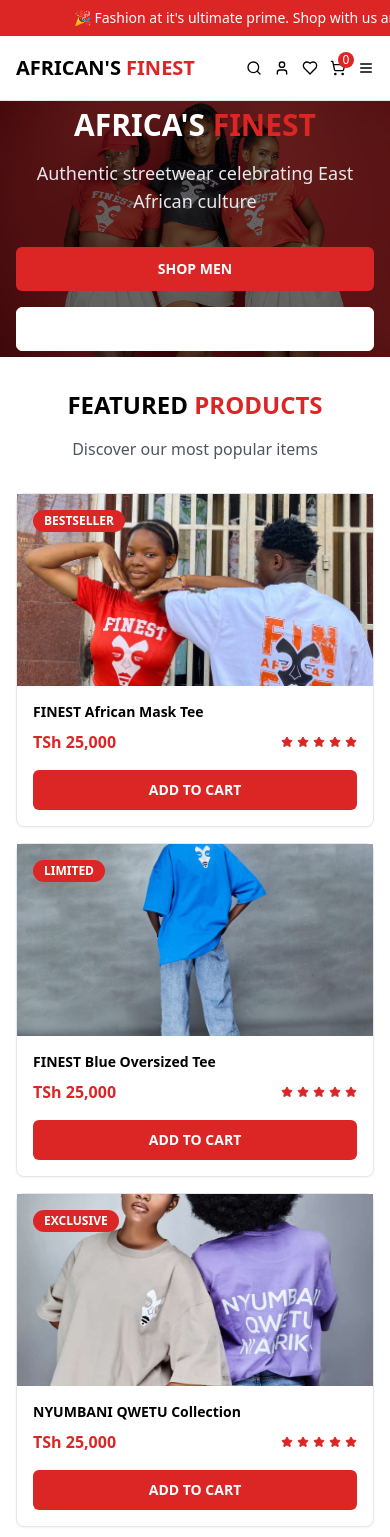
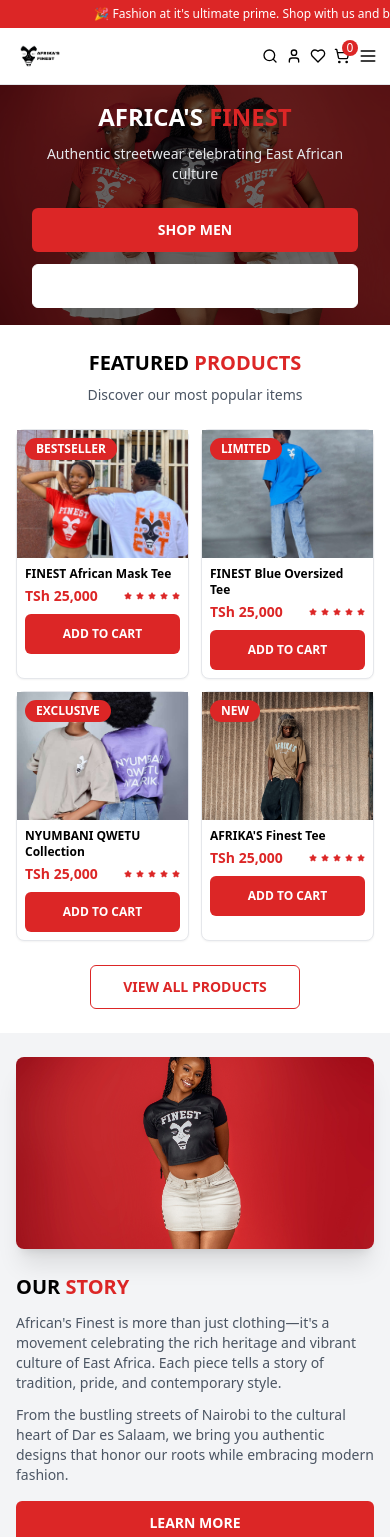
Before and after one commit to drbrilliant2706/afro-swag-ecom-shop, a React (Vite) app: page / in a window 390 px wide. Shown: the top 1537 px of the page. Built offline with nearby package versions, Linux system fonts and the light colour scheme.

Commit message:
Refactor: Use new logo and improve mobile design
- Updated the site's logo.
- Improved mobile responsiveness across the site.

```diff
--- a/index.html
+++ b/index.html
@@ -1,20 +1,23 @@
+
 <!DOCTYPE html>
 <html lang="en">
   <head>
     <meta charset="UTF-8" />
     <meta name="viewport" content="width=device-width, initial-scale=1.0" />
-    <title>afro-swag-ecom-shop</title>
-    <meta name="description" content="Lovable Generated Project" />
-    <meta name="author" content="Lovable" />
+    <title>Afrika's Finest - Authentic East African Streetwear</title>
+    <meta name="description" content="Fashion at it's ultimate prime. Shop with us and become part of our vast family worldwide. Afrika's finest telling our African Story." />
+    <meta name="author" content="Afrika's Finest" />
 
-    <meta property="og:title" content="afro-swag-ecom-shop" />
-    <meta property="og:description" content="Lovable Generated Project" />
+    <meta property="og:title" content="Afrika's Finest - Authentic East African Streetwear" />
+    <meta property="og:description" content="Fashion at it's ultimate prime. Shop with us and become part of our vast family worldwide. Afrika's finest telling our African Story." />
     <meta property="og:type" content="website" />
-    <meta property="og:image" content="https://lovable.dev/opengraph-image-p98pqg.png" />
+    <meta property="og:image" content="/lovable-uploads/05b02c6d-e604-4df1-b5f6-7267787edde7.png" />
 
     <meta name="twitter:card" content="summary_large_image" />
-    <meta name="twitter:site" content="@lovable_dev" />
-    <meta name="twitter:image" content="https://lovable.dev/opengraph-image-p98pqg.png" />
+    <meta name="twitter:site" content="@afrikas_finest" />
+    <meta name="twitter:image" content="/lovable-uploads/05b02c6d-e604-4df1-b5f6-7267787edde7.png" />
+
+    <link rel="icon" href="/lovable-uploads/05b02c6d-e604-4df1-b5f6-7267787edde7.png" type="image/png">
   </head>
 
   <body>
--- a/src/pages/Index.tsx
+++ b/src/pages/Index.tsx
@@ -1,3 +1,4 @@
+
 import { useState } from "react";
 import { Button } from "@/components/ui/button";
 import { Heart, ShoppingCart, Search, User, Star, Menu } from "lucide-react";
@@ -118,45 +119,50 @@ const Index = () => {
       </style>
 
       {/* Marquee Header */}
-      <div className="bg-red-600 text-white py-2 overflow-hidden">
-        <div className="marquee whitespace-nowrap text-sm md:text-base">
+      <div className="bg-red-600 text-white py-1.5 sm:py-2 overflow-hidden">
+        <div className="marquee whitespace-nowrap text-xs sm:text-sm md:text-base px-2">
           🎉 Fashion at it's ultimate prime. Shop with us and become part of our vast family worldwide. Afrika's finest telling our African Story. 🎉
         </div>
       </div>
 
       {/* Navigation */}
       <nav className="bg-white border-b border-gray-200 sticky top-0 z-50">
-        <div className="max-w-7xl mx-auto px-4 sm:px-6 lg:px-8">
-          <div className="flex justify-between items-center h-16">
-            <div className="flex-shrink-0">
-              <h1 className="text-xl md:text-2xl font-bold text-black">
+        <div className="max-w-7xl mx-auto px-3 sm:px-4 lg:px-8">
+          <div className="flex justify-between items-center h-14 sm:h-16">
+            <div className="flex-shrink-0 flex items-center">
+              <img
+                src="/lovable-uploads/05b02c6d-e604-4df1-b5f6-7267787edde7.png"
+                alt="Afrika's Finest Logo"
+                className="h-8 w-auto sm:h-10 md:h-12 mr-2"
+              />
+              <h1 className="text-sm sm:text-lg md:text-xl font-bold text-black hidden xs:block">
                 AFRICAN'S <span className="text-red-600">FINEST</span>
               </h1>
             </div>
 
-            <div className="hidden md:block">
-              <div className="ml-10 flex items-baseline space-x-4 lg:space-x-8">
-                <a href="/" className="text-red-600 border-b-2 border-red-600 pb-1 text-sm lg:text-base">HOME</a>
-                <a href="/men" className="text-black hover:text-red-600 transition-colors text-sm lg:text-base">MEN</a>
-                <a href="/women" className="text-black hover:text-red-600 transition-colors text-sm lg:text-base">WOMEN</a>
-                <a href="/lookbook" className="text-black hover:text-red-600 transition-colors text-sm lg:text-base">LOOKBOOK</a>
-                <a href="/about" className="text-black hover:text-red-600 transition-colors text-sm lg:text-base">ABOUT</a>
-                <a href="/culture" className="text-black hover:text-red-600 transition-colors text-sm lg:text-base">CULTURE</a>
+            <div className="hidden lg:block">
+              <div className="ml-10 flex items-baseline space-x-6 xl:space-x-8">
+                <a href="/" className="text-red-600 border-b-2 border-red-600 pb-1 text-sm xl:text-base font-medium">HOME</a>
+                <a href="/men" className="text-black hover:text-red-600 transition-colors text-sm xl:text-base">MEN</a>
+                <a href="/women" className="text-black hover:text-red-600 transition-colors text-sm xl:text-base">WOMEN</a>
+                <a href="/lookbook" className="text-black hover:text-red-600 transition-colors text-sm xl:text-base">LOOKBOOK</a>
+                <a href="/about" className="text-black hover:text-red-600 transition-colors text-sm xl:text-base">ABOUT</a>
+                <a href="/culture" className="text-black hover:text-red-600 transition-colors text-sm xl:text-base">CULTURE</a>
               </div>
             </div>
 
-            <div className="flex items-center space-x-3 md:space-x-4">
-              <Search className="h-4 w-4 md:h-5 md:w-5 text-black hover:text-red-600 cursor-pointer transition-colors" />
+            <div className="flex items-center space-x-2 sm:space-x-3">
+              <Search className="h-4 w-4 sm:h-5 sm:w-5 text-black hover:text-red-600 cursor-pointer transition-colors" />
               <User
-                className="h-4 w-4 md:h-5 md:w-5 text-black hover:text-red-600 cursor-pointer transition-colors"
+                className="h-4 w-4 sm:h-5 sm:w-5 text-black hover:text-red-600 cursor-pointer transition-colors"
                 onClick={() => setIsProfileOpen(true)}
               />
               <a href="/favorites">
-                <Heart className="h-4 w-4 md:h-5 md:w-5 text-black hover:text-red-600 cursor-pointer transition-colors" />
+                <Heart className="h-4 w-4 sm:h-5 sm:w-5 text-black hover:text-red-600 cursor-pointer transition-colors" />
               </a>
               <div className="relative">
                 <ShoppingCart
-                  className="h-4 w-4 md:h-5 md:w-5 text-black hover:text-red-600 cursor-pointer transition-colors"
+                  className="h-4 w-4 sm:h-5 sm:w-5 text-black hover:text-red-600 cursor-pointer transition-colors"
                   onClick={() => setIsCartOpen(true)}
                 />
                 <span className="absolute -top-2 -right-2 bg-red-600 text-white text-xs rounded-full w-4 h-4 flex items-center justify-center">
@@ -164,7 +170,7 @@ const Index = () => {
                 </span>
               </div>
               <Menu
-                className="h-4 w-4 md:h-5 md:w-5 text-black hover:text-red-600 cursor-pointer transition-colors md:hidden"
+                className="h-5 w-5 text-black hover:text-red-600 cursor-pointer transition-colors lg:hidden"
                 onClick={() => setIsMenuOpen(!isMenuOpen)}
               />
             </div>
@@ -172,9 +178,9 @@ const Index = () => {
 
           {/* Mobile Menu */}
           {isMenuOpen && (
-            <div className="md:hidden border-t border-gray-200 py-4">
-              <div className="flex flex-col space-y-2">
-                <a href="/" className="text-red-600 py-2">HOME</a>
+            <div className="lg:hidden border-t border-gray-200 py-3 bg-white">
+              <div className="flex flex-col space-y-3 px-2">
+                <a href="/" className="text-red-600 py-2 font-medium">HOME</a>
                 <a href="/men" className="text-black hover:text-red-600 transition-colors py-2">MEN</a>
                 <a href="/women" className="text-black hover:text-red-600 transition-colors py-2">WOMEN</a>
                 <a href="/lookbook" className="text-black hover:text-red-600 transition-colors py-2">LOOKBOOK</a>
@@ -187,7 +193,7 @@ const Index = () => {
       </nav>
 
       {/* Hero Section */}
-      <section className="relative h-64 md:h-96 lg:h-screen flex items-center justify-center overflow-hidden">
+      <section className="relative h-60 sm:h-80 md:h-96 lg:h-screen flex items-center justify-center overflow-hidden">
         <div
           className="absolute inset-0 bg-cover bg-center bg-no-repeat"
           style={{
@@ -198,17 +204,17 @@ const Index = () => {
         </div>
 
         <div className="relative z-10 text-center max-w-4xl mx-auto px-4">
-          <h2 className="text-3xl md:text-5xl lg:text-7xl font-bold mb-4 text-white">
+          <h2 className="text-2xl sm:text-4xl md:text-5xl lg:text-7xl font-bold mb-3 sm:mb-4 text-white leading-tight">
             AFRICA'S <span className="text-red-600">FINEST</span>
           </h2>
-          <p className="text-lg md:text-xl lg:text-2xl text-gray-200 mb-8">
+          <p className="text-sm sm:text-lg md:text-xl lg:text-2xl text-gray-200 mb-6 sm:mb-8 px-4">
             Authentic streetwear celebrating East African culture
           </p>
-          <div className="flex flex-col sm:flex-row gap-4 justify-center">
-            <Button asChild size="lg" className="bg-red-600 hover:bg-red-700 text-white font-bold px-6 md:px-8">
+          <div className="flex flex-col sm:flex-row gap-3 sm:gap-4 justify-center px-4">
+            <Button asChild size="lg" className="bg-red-600 hover:bg-red-700 text-white font-bold px-6 md:px-8 w-full sm:w-auto">
               <a href="/men">SHOP MEN</a>
             </Button>
-            <Button asChild size="lg" variant="outline" className="border-white text-white hover:bg-white hover:text-black font-bold px-6 md:px-8">
+            <Button asChild size="lg" variant="outline" className="border-white text-white hover:bg-white hover:text-black font-bold px-6 md:px-8 w-full sm:w-auto">
               <a href="/women">SHOP WOMEN</a>
             </Button>
           </div>
@@ -216,16 +222,16 @@ const Index = () => {
       </section>
 
       {/* Featured Products */}
-      <section className="py-8 md:py-16 bg-white">
+      <section className="py-6 sm:py-8 md:py-16 bg-white">
         <div className="max-w-7xl mx-auto px-4">
-          <div className="text-center mb-8 md:mb-12">
-            <h2 className="text-2xl md:text-4xl font-bold text-black mb-4">
+          <div className="text-center mb-6 sm:mb-8 md:mb-12">
+            <h2 className="text-xl sm:text-2xl md:text-4xl font-bold text-black mb-2 sm:mb-4">
               FEATURED <span className="text-red-600">PRODUCTS</span>
             </h2>
-            <p className="text-gray-600 text-base md:text-lg">Discover our most popular items</p>
+            <p className="text-gray-600 text-sm sm:text-base md:text-lg">Discover our most popular items</p>
           </div>
 
-          <div className="grid grid-cols-1 sm:grid-cols-2 lg:grid-cols-4 gap-4 md:gap-8">
+          <div className="grid grid-cols-2 lg:grid-cols-4 gap-3 sm:gap-4 md:gap-8">
             {featuredProducts.map((product) => (
               <Card key={product.id} className="bg-white border-gray-200 hover:border-red-600 transition-all duration-300 group">
                 <CardContent className="p-0">
@@ -234,15 +240,15 @@ const Index = () => {
                       <img
                         src={product.image}
                         alt={product.name}
-                        className="w-full h-48 md:h-64 object-cover group-hover:scale-105 transition-transform duration-300 cursor-pointer"
+                        className="w-full h-32 sm:h-48 md:h-64 object-cover group-hover:scale-105 transition-transform duration-300 cursor-pointer"
                       />
                     </a>
-                    <Badge className="absolute top-4 left-4 bg-red-600 hover:bg-red-600 text-white text-xs">
+                    <Badge className="absolute top-2 left-2 bg-red-600 hover:bg-red-600 text-white text-xs">
                       {product.badge}
                     </Badge>
-                    <div className="absolute top-4 right-4 opacity-0 group-hover:opacity-100 transition-opacity">
+                    <div className="absolute top-2 right-2 opacity-0 group-hover:opacity-100 transition-opacity">
                       <Heart
-                        className={`h-5 w-5 md:h-6 md:w-6 cursor-pointer ${
+                        className={`h-4 w-4 sm:h-5 sm:w-5 md:h-6 md:w-6 cursor-pointer ${
                           isFavorite(product.id) ? 'text-red-500 fill-red-500' : 'text-black hover:text-red-500'
                         }`}
                         onClick={() => handleToggleFavorite(product)}
@@ -250,22 +256,22 @@ const Index = () => {
                     </div>
                   </div>
 
-                  <div className="p-4">
+                  <div className="p-2 sm:p-3 md:p-4">
                     <a href={`/product/${product.id}`}>
-                      <h4 className="text-black font-bold text-sm md:text-base mb-2 hover:text-red-600 transition-colors cursor-pointer">{product.name}</h4>
+                      <h4 className="text-black font-bold text-xs sm:text-sm md:text-base mb-1 sm:mb-2 hover:text-red-600 transition-colors cursor-pointer line-clamp-2">{product.name}</h4>
                     </a>
-                    <div className="flex items-center justify-between mb-4">
-                      <p className="text-red-600 font-bold text-base md:text-lg">{product.price}</p>
+                    <div className="flex items-center justify-between mb-2 sm:mb-3 md:mb-4">
+                      <p className="text-red-600 font-bold text-sm sm:text-base md:text-lg">{product.price}</p>
                       <div className="flex items-center space-x-1">
                         {[...Array(5)].map((_, i) => (
-                          <Star key={i} className="h-3 w-3 md:h-4 md:w-4 fill-red-600 text-red-600" />
+                          <Star key={i} className="h-2 w-2 sm:h-3 sm:w-3 md:h-4 md:w-4 fill-red-600 text-red-600" />
                         ))}
                       </div>
                     </div>
 
                     <Button
                       onClick={() => handleAddToCart(product)}
-                      className="w-full bg-red-600 hover:bg-red-700 text-white font-bold text-sm"
+                      className="w-full bg-red-600 hover:bg-red-700 text-white font-bold text-xs sm:text-sm py-1.5 sm:py-2"
                     >
                       ADD TO CART
                     </Button>
@@ -275,7 +281,7 @@ const Index = () => {
             ))}
           </div>
 
-          <div className="text-center mt-8 md:mt-12">
+          <div className="text-center mt-6 sm:mt-8 md:mt-12">
             <Button asChild size="lg" variant="outline" className="border-red-600 text-red-600 hover:bg-red-600 hover:text-white font-bold">
               <a href="/men">VIEW ALL PRODUCTS</a>
             </Button>
@@ -284,28 +290,28 @@ const Index = () => {
       </section>
 
       {/* About Section */}
-      <section className="py-8 md:py-16 bg-gray-100">
+      <section className="py-6 sm:py-8 md:py-16 bg-gray-100">
         <div className="max-w-7xl mx-auto px-4">
-          <div className="grid grid-cols-1 lg:grid-cols-2 gap-8 md:gap-12 items-center">
-            <div>
-              <h2 className="text-2xl md:text-4xl font-bold text-black mb-4 md:mb-6">
+          <div className="grid grid-cols-1 lg:grid-cols-2 gap-6 sm:gap-8 md:gap-12 items-center">
+            <div className="order-2 lg:order-1">
+              <h2 className="text-xl sm:text-2xl md:text-4xl font-bold text-black mb-3 sm:mb-4 md:mb-6">
                 OUR <span className="text-red-600">STORY</span>
               </h2>
-              <p className="text-gray-600 text-base md:text-lg mb-4 md:mb-6">
+              <p className="text-gray-600 text-sm sm:text-base md:text-lg mb-3 sm:mb-4 md:mb-6">
                 African's Finest is more than just clothing—it's a movement celebrating the rich heritage and vibrant culture of East Africa. Each piece tells a story of tradition, pride, and contemporary style.
               </p>
-              <p className="text-gray-600 text-base md:text-lg mb-6 md:mb-8">
+              <p className="text-gray-600 text-sm sm:text-base md:text-lg mb-4 sm:mb-6 md:mb-8">
                 From the bustling streets of Nairobi to the cultural heart of Dar es Salaam, we bring you authentic designs that honor our roots while embracing modern fashion.
               </p>
-              <Button asChild size="lg" className="bg-red-600 hover:bg-red-700 text-white font-bold">
+              <Button asChild size="lg" className="bg-red-600 hover:bg-red-700 text-white font-bold w-full sm:w-auto">
                 <a href="/about">LEARN MORE</a>
               </Button>
             </div>
-            <div className="relative">
+            <div className="relative order-1 lg:order-2">
               <img
                 src="/lovable-uploads/c1a27c87-fecb-4603-846b-e559103c12ef.png"
                 alt="African Fashion"
-                className="w-full h-64 md:h-96 object-cover rounded-lg shadow-xl"
+                className="w-full h-48 sm:h-64 md:h-96 object-cover rounded-lg shadow-xl"
               />
             </div>
           </div>
@@ -313,20 +319,27 @@ const Index = () => {
       </section>
 
       {/* Footer */}
-      <footer className="bg-black text-white py-8 md:py-12">
+      <footer className="bg-black text-white py-6 sm:py-8 md:py-12">
         <div className="max-w-7xl mx-auto px-4">
-          <div className="grid grid-cols-1 md:grid-cols-4 gap-8">
-            <div className="col-span-1 md:col-span-2">
-              <h3 className="text-xl md:text-2xl font-bold mb-4">
-                AFRICAN'S <span className="text-red-600">FINEST</span>
-              </h3>
+          <div className="grid grid-cols-1 sm:grid-cols-2 lg:grid-cols-4 gap-6 sm:gap-8">
+            <div className="col-span-1 sm:col-span-2">
+              <div className="flex items-center mb-3 sm:mb-4">
+                <img
+                  src="/lovable-uploads/05b02c6d-e604-4df1-b5f6-7267787edde7.png"
+                  alt="Afrika's Finest Logo"
+                  className="h-8 w-auto sm:h-10 mr-2 filter invert"
+                />
+                <h3 className="text-lg sm:text-xl md:text-2xl font-bold">
+                  AFRICAN'S <span className="text-red-600">FINEST</span>
+                </h3>
+              </div>
               <p className="text-gray-300 text-sm md:text-base mb-4">
                 Fashion at it's ultimate prime. Shop with us and become part of our vast family worldwide. Afrika's finest telling our African Story.
               </p>
             </div>
 
             <div>
-              <h4 className="font-bold mb-4 text-sm md:text-base">QUICK LINKS</h4>
+              <h4 className="font-bold mb-3 sm:mb-4 text-sm md:text-base">QUICK LINKS</h4>
               <ul className="space-y-2 text-sm">
                 <li><a href="/men" className="text-gray-300 hover:text-red-600 transition-colors">Men</a></li>
                 <li><a href="/women" className="text-gray-300 hover:text-red-600 transition-colors">Women</a></li>
@@ -336,7 +349,7 @@ const Index = () => {
             </div>
 
             <div>
-              <h4 className="font-bold mb-4 text-sm md:text-base">SUPPORT</h4>
+              <h4 className="font-bold mb-3 sm:mb-4 text-sm md:text-base">SUPPORT</h4>
               <ul className="space-y-2 text-sm">
                 <li><a href="/contact" className="text-gray-300 hover:text-red-600 transition-colors">Contact</a></li>
                 <li><a href="/faq" className="text-gray-300 hover:text-red-600 transition-colors">FAQ</a></li>
@@ -346,7 +359,7 @@ const Index = () => {
             </div>
           </div>
 
-          <div className="border-t border-gray-800 mt-8 pt-8 text-center">
+          <div className="border-t border-gray-800 mt-6 sm:mt-8 pt-6 sm:pt-8 text-center">
             <p className="text-gray-400 text-sm">
               © 2025 African's Finest. Proudly representing Tanzania & Kenya.
             </p>
--- a/tailwind.config.ts
+++ b/tailwind.config.ts
@@ -17,6 +17,14 @@ export default {
 			screens: {
 				'2xl': '1400px'
 			}
+		},
+		screens: {
+			'xs': '475px',
+			'sm': '640px',
+			'md': '768px',
+			'lg': '1024px',
+			'xl': '1280px',
+			'2xl': '1536px',
 		},
 		extend: {
 			colors: {
```
Also changed, not shown: public/lovable-uploads/05b02c6d-e604-4df1-b5f6-7267787edde7.png (added).
